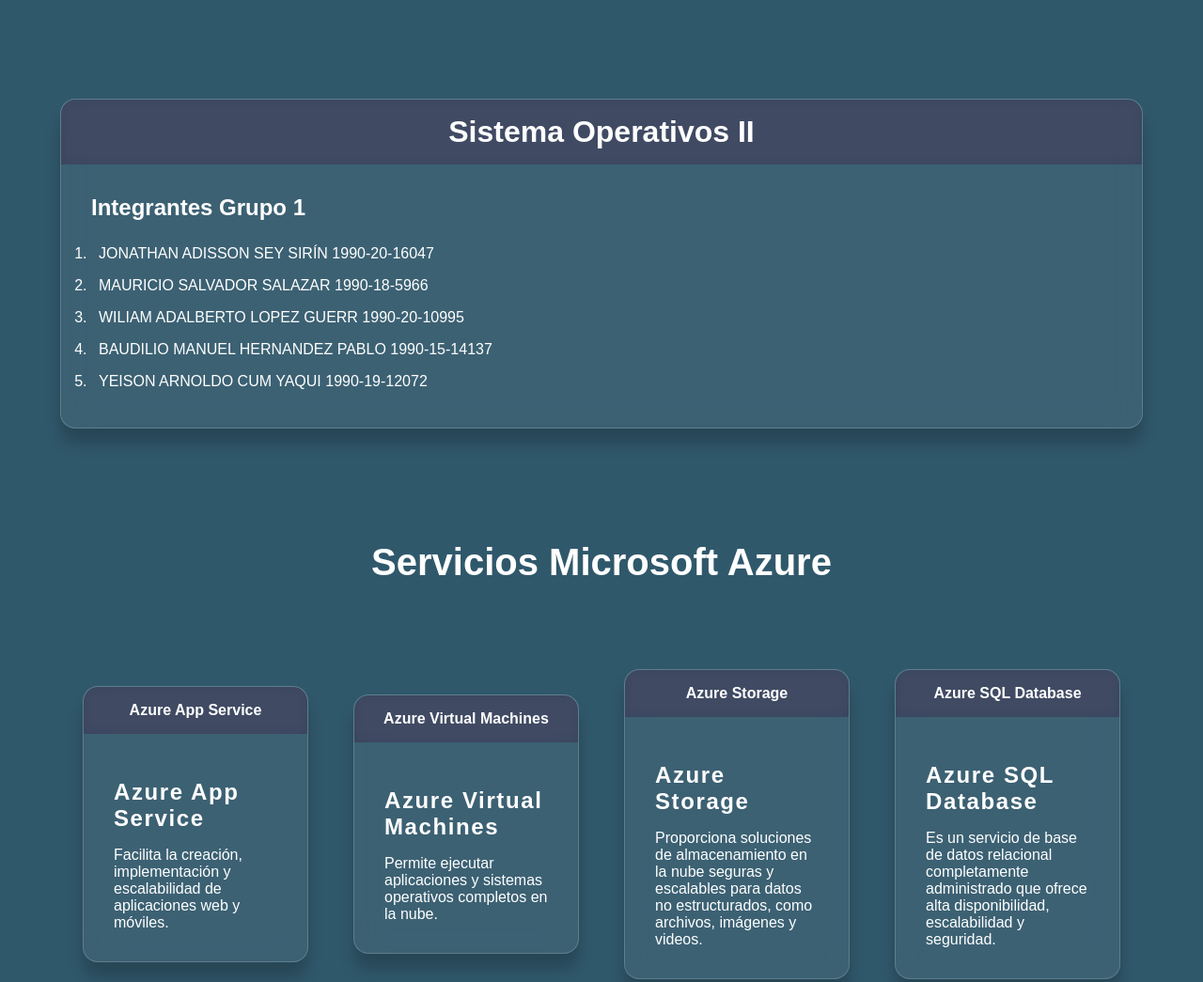
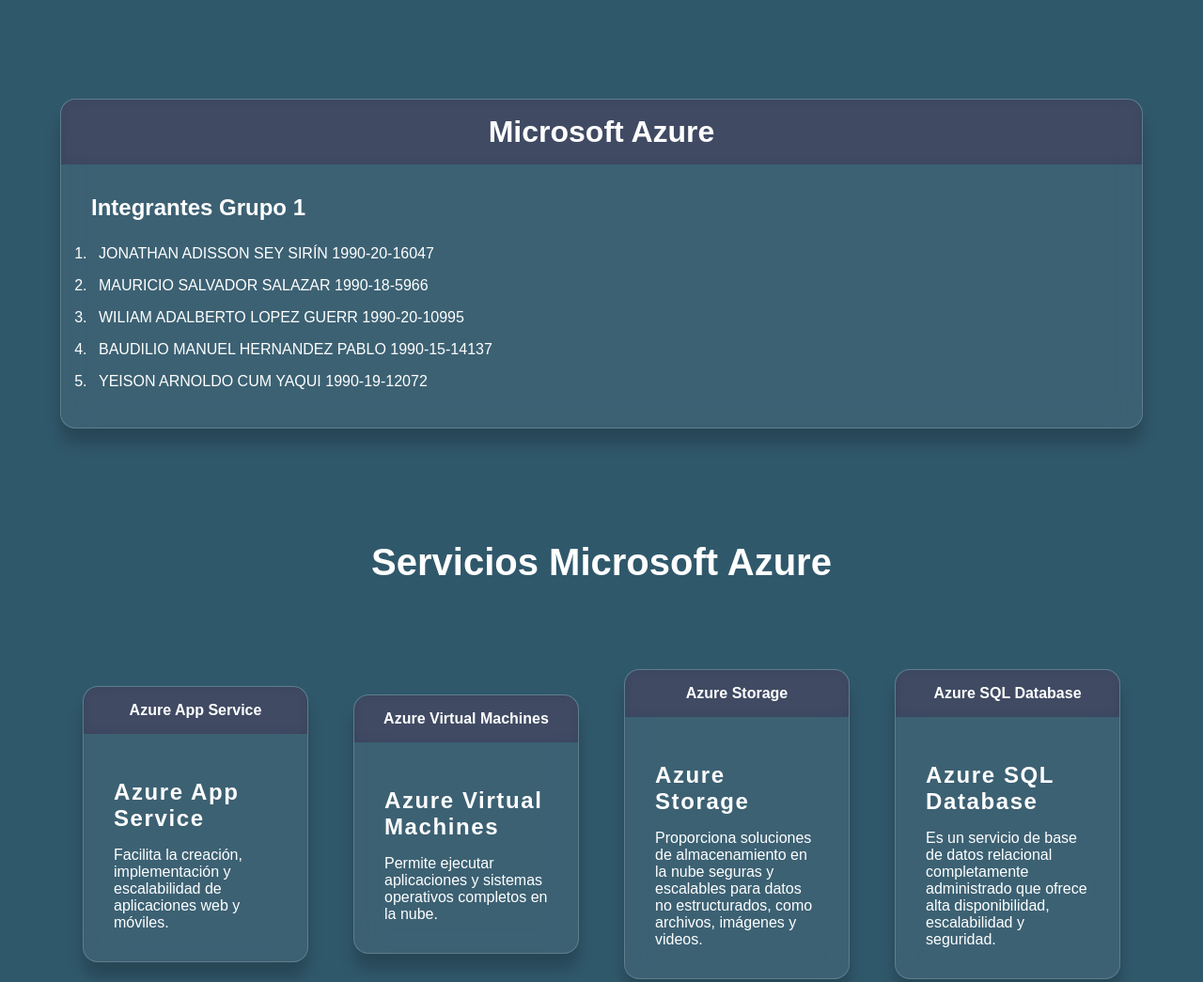
Before and after one commit to Jonathan-Sey/SOIIAPP, a plain HTML site: page index.html in a window 1280 px wide. Shown: the top 1045 px of the page at 94% size. Drawn offline with Linux system fonts and the light colour scheme.

Commit message:
Prueba4
Cambio de titulo

```diff
--- a/index.html
+++ b/index.html
@@ -16,7 +16,7 @@
     <div class="container2">
         <div class="card2">
             <div class="top-row background-top-row">
-                <h1 >Sistema Operativos II</h1>
+                <h1 >Microsoft Azure</h1>
                 <i class="fa fa-instagram" aria-hidden="true"></i>
             </div>
 
```
